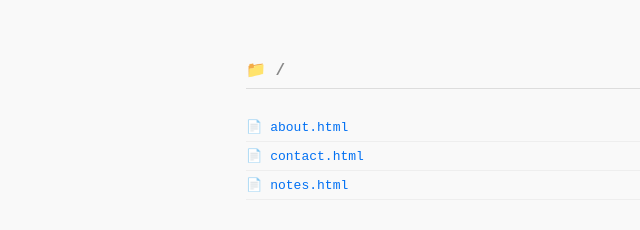
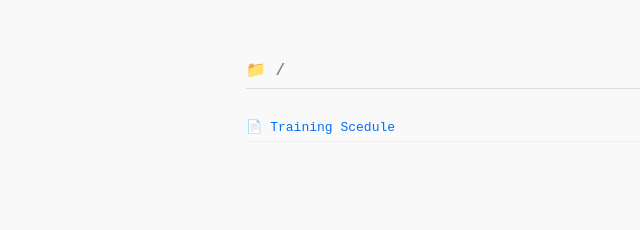
Before and after one commit to lugnegard/lugnegard.github.io, a plain HTML site: page index.html in a window 1280 px wide. Shown: the whole page, without its empty margins (94-734 px from the left). Drawn offline with Linux system fonts and the light colour scheme.

Commit message:
Add files via upload

```diff
--- a/index.html
+++ b/index.html
@@ -44,9 +44,9 @@
 <body>
   <h1>📁 /</h1>
   <ul>
-    <li><span class="icon">📄</span><a href="about.html">about.html</a></li>
-    <li><span class="icon">📄</span><a href="contact.html">contact.html</a></li>
-    <li><span class="icon">📄</span><a href="notes.html">notes.html</a></li>
+    <li><span class="icon">📄</span><a href="training_schedule_1.html">Training Scedule</a></li>
+<!--    <li><span class="icon">📄</span><a href="contact.html">contact.html</a></li>-->
+<!--    <li><span class="icon">📄</span><a href="notes.html">notes.html</a></li>-->
   </ul>
 </body>
 </html>
```
